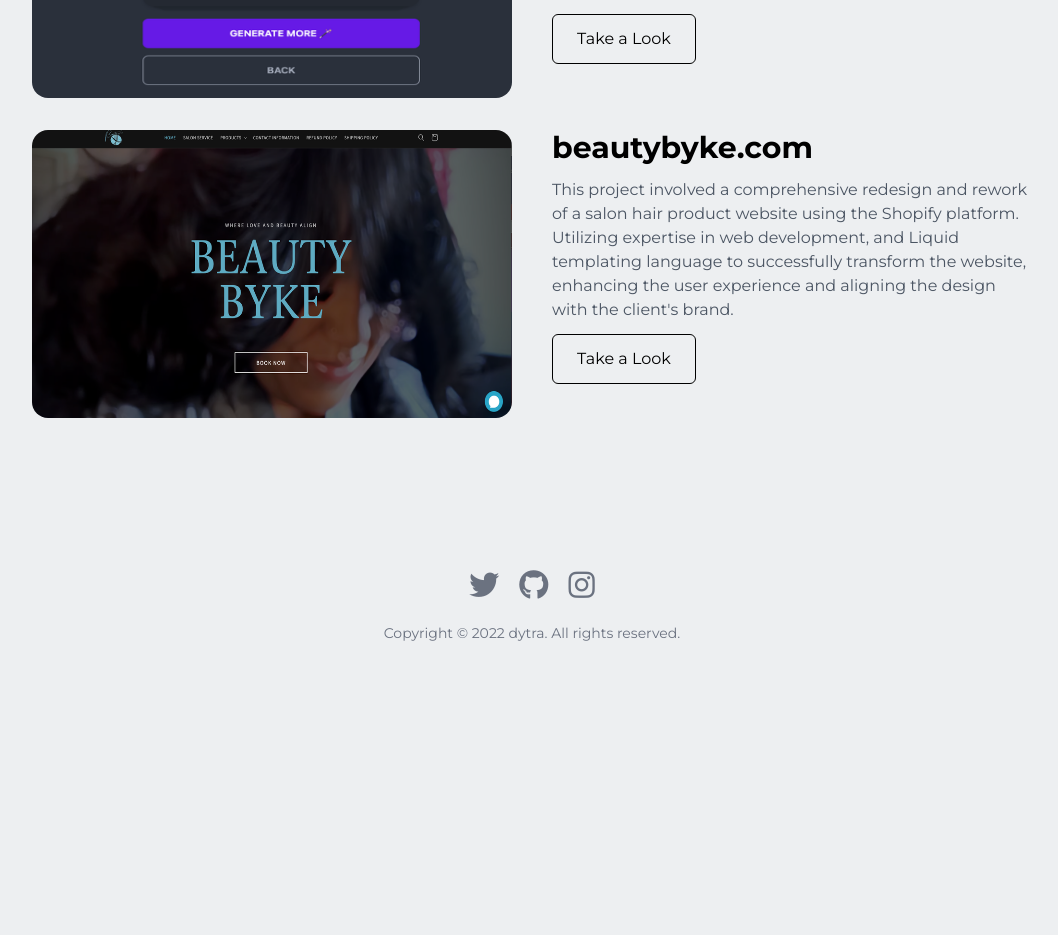
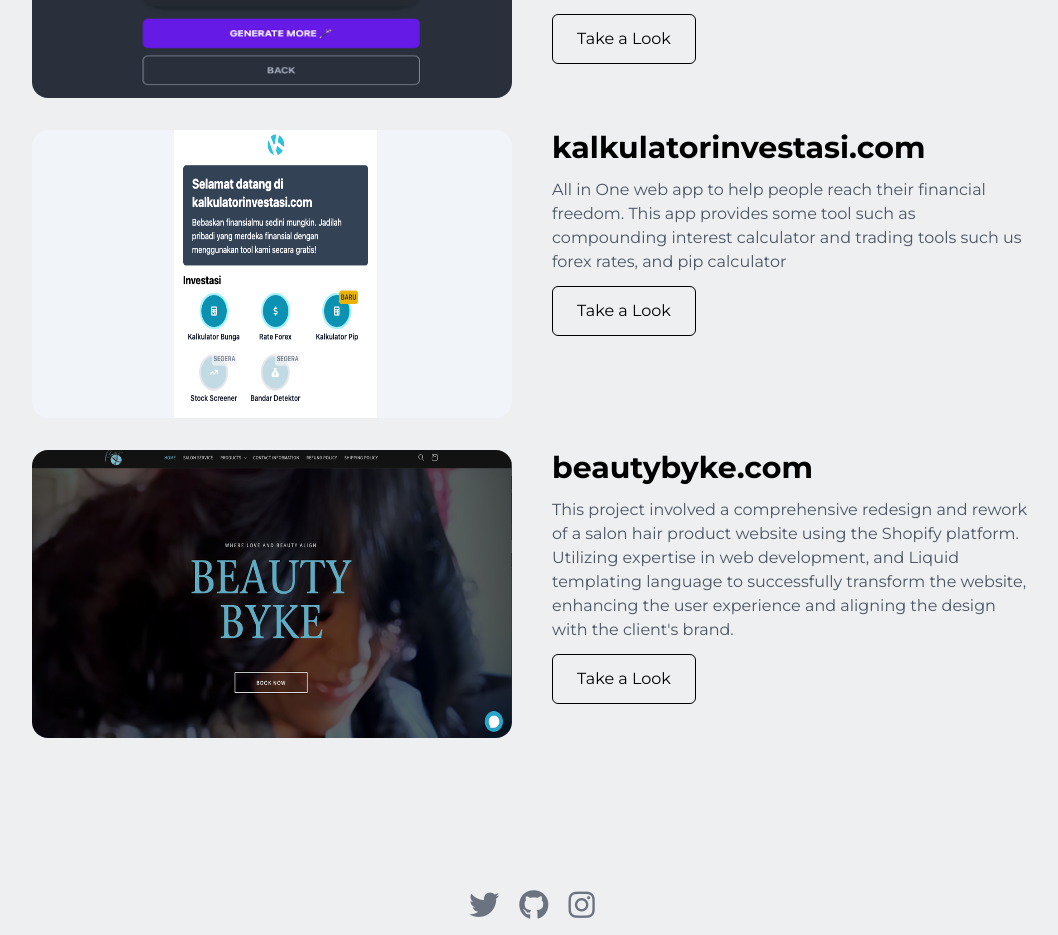
Before and after one commit to dytra/dytra.github.io, a Next.js app: page / in a window 1280 px wide. Shown: the part 1701-2636 px from the top of the page, without its empty margins (108-1166 px from the left). Before the commit the page ends 2384 px from the top, so only its background shows below. Built offline with nearby package versions, Linux system fonts and the light colour scheme.

Commit message:
add kalkulatorinvestasi.com to showcase

```diff
--- a/src/pages/index.tsx
+++ b/src/pages/index.tsx
@@ -170,6 +170,12 @@
     url: "https://socialbiogen.com",
   },
   {
+    title:"kalkulatorinvestasi.com",
+    description:"All in One web app to help people reach their financial freedom. This app provides some tool such as compounding interest calculator and trading tools such us forex rates, and pip calculator",
+    thumbnailUrl:"images/kalkulatorinvest-thumbnail.png",
+    url:"https://kalkulatorinvestasi.com"
+  },
+  {
     title: "beautybyke.com",
     description: "This project involved a comprehensive redesign and rework of a salon hair product website using the Shopify platform. Utilizing  expertise in web development, and Liquid templating language to successfully transform the website, enhancing the user experience and aligning the design with the client's brand. ",
     thumbnailUrl: "images/beautybyke.jpg",
```
Also changed, not shown: public/images/kalkulatorinvest-thumbnail.png (added).
